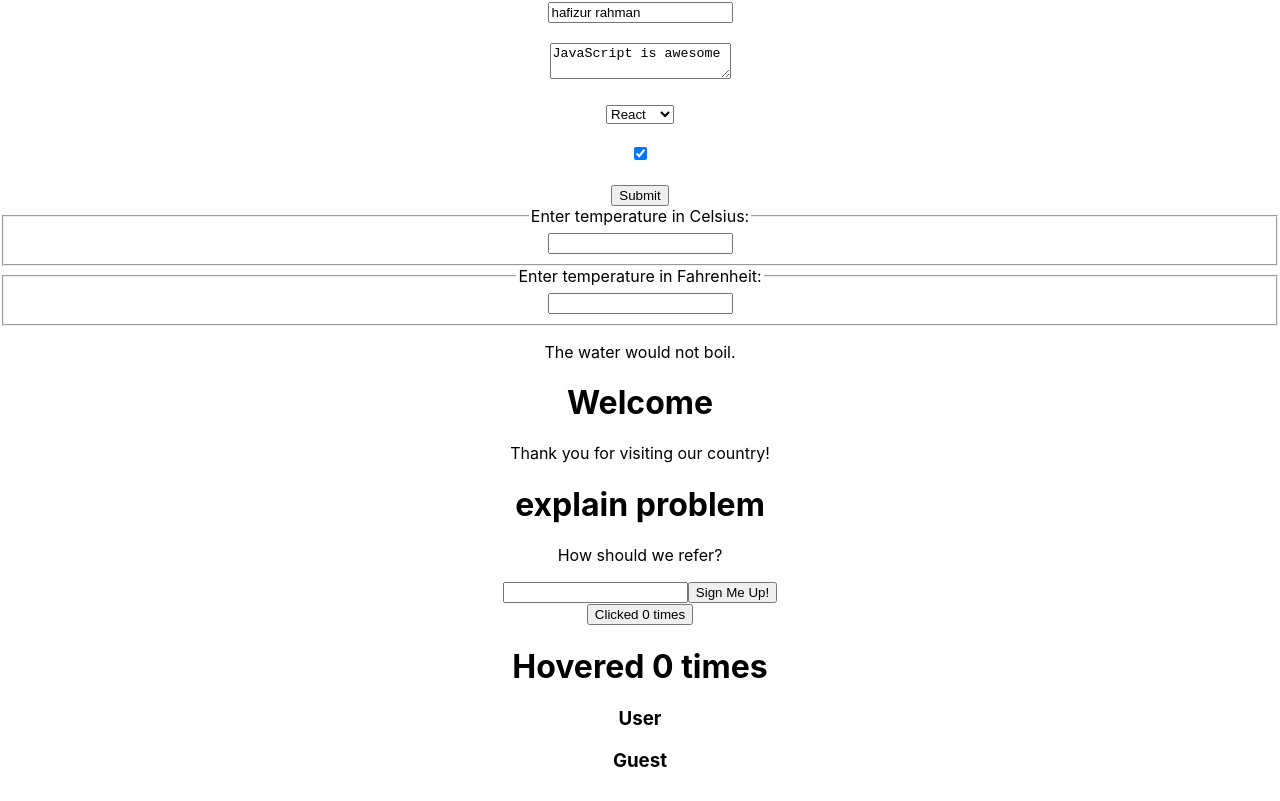
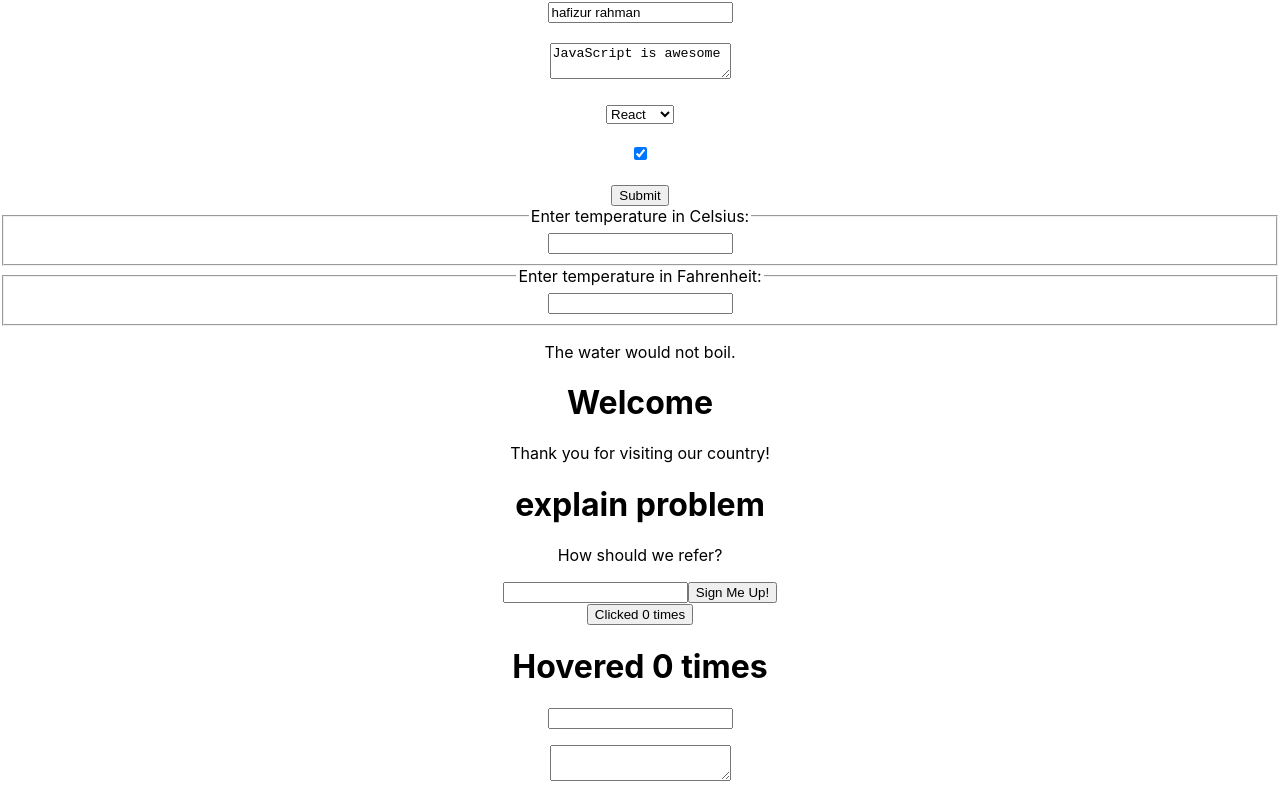
Before and after one commit to Md-Hafizur-Rahman/ReactApp, a React (Create React App) app: page / in a window 1280 px wide. Shown: the part 786-1587 px from the top of the page. Built offline with nearby package versions, Linux system fonts and the light colour scheme.

Commit message:
useState() hooks

```diff
--- a/src/App.js
+++ b/src/App.js
@@ -13,15 +13,11 @@ import SignUpDialog from './component/composition';
 import ClickCounter from './component/clickhover';
 import HoverCounter from './component/hober';
 /* import MouseTracker from './component/MouseTrac';
- */import User from './component/Usern';
+ */
 import React,{Component} from 'react';
-
-export const Context=React.createContext();
+import Todo from './component/Todo';
 
 class App extends Component{
-  state = {
-    UserName:'hafizur'
-  };
   render(){
 
     const numbers = [1, 2, 3, 4, 5];
@@ -49,9 +45,7 @@ class App extends Component{
         <HoverCounter/>
 {/*         <MouseTracker/>
  */}
-  <Context.Provider value={this.state.UserName} />
-        <User/>
-        <Context.Provider/>
+        <Todo/>
       </div>
     );
 
--- /dev/null
+++ b/src/component/Todo.js
@@ -0,0 +1,42 @@
+import { useState } from 'react';
+
+function Todo() {
+    const [todo, setTodo] = useState({
+        title: '',
+        description: '',
+    });
+
+    const { title, description } = todo;
+
+    return (
+        <div>
+            <p>{title}</p>
+            <p>
+                <input
+                    type="text"
+                    value={title}
+                    onChange={(e) =>
+                        setTodo({
+                            ...todo,
+                            title: e.target.value,
+                        })
+                    }
+                />
+            </p>
+            <p>
+                <textarea
+                    name="todo"
+                    value={description}
+                    onChange={(e) =>
+                        setTodo({
+                            ...todo,
+                            description: e.target.value,
+                        })
+                    }
+                />
+            </p>
+        </div>
+    );
+}
+
+export default Todo;
```
